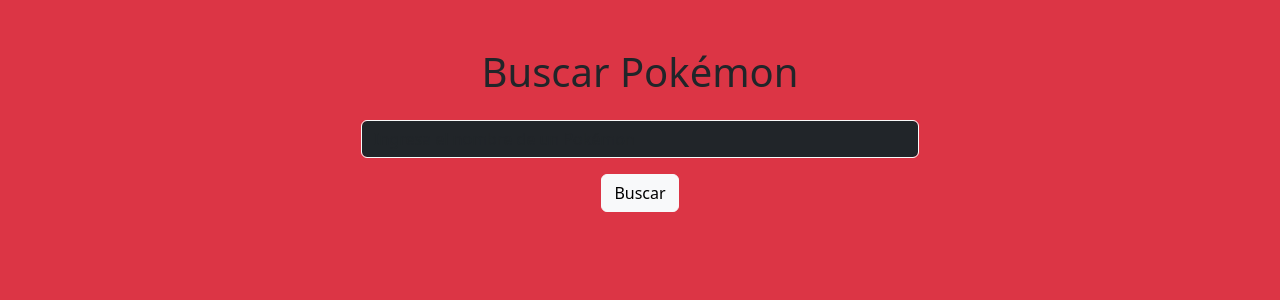
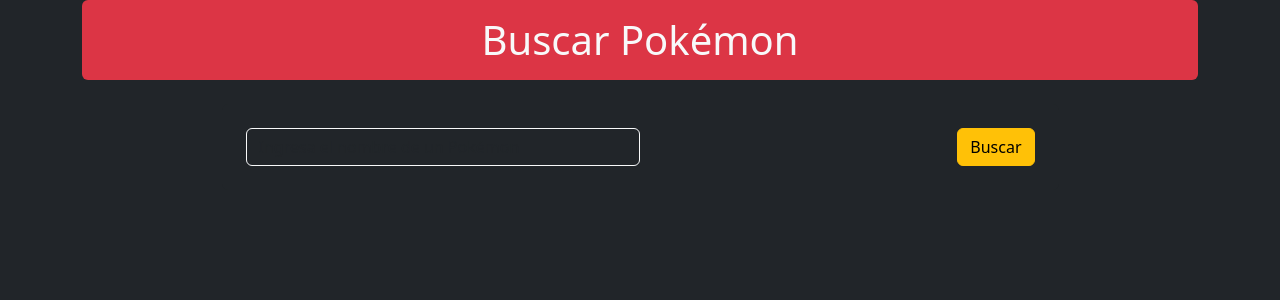
Before and after one commit to JesusNolasco35/POKEDEX, a Flask app: page / in a window 1280 px wide. Shown: the top 300 px of the page. Run offline with Flask 3, Linux system fonts and the light colour scheme.

Commit message:
funciona

```diff
--- a/app.py
+++ b/app.py
@@ -1,42 +1,46 @@
-from flask import Flask, render_template, request, redirect, url_for, flash
+from flask import Flask, render_template, redirect, url_for, request, jsonify, session, flash
 import requests
 
 API = "https://pokeapi.co/api/v2/pokemon/"
+app = Flask(__name__)
+app.secret_key = 'claveultramegasecreta'
 
-app = Flask(__name__)
-app.secret_key = '123456'
 
 @app.route('/')
 def index():
     return render_template('index.html')
 
-@app.route('/search', methods=['POST'])
-def search_pokemon():
-    pokemon_name = request.form.get('pokemon_name', '').lower().strip()
+
+@app.route('/buscarpokemon', methods=['POST'])
+def buscar_pokemon():
+    pokemon_name = request.form.get('pokemon_name', '').strip().lower()
 
     if not pokemon_name:
-        flash('Ingresa un nombre de Pokémon', 'warning')
-        return redirect(url_for('index'))
+        flash('Por favor, ingrese el nombre de un Pokémon.', 'error')
+        return redirect(url_for('inicio'))
 
+    try:
+        resp = requests.get(f"{API}{pokemon_name}")
 
-    resp = requests.get(f"{API}{pokemon_name}")
+        if resp.status_code == 200:
+            pokemon_data = resp.json()
 
-    if resp.status_code == 200:
-        pokemon_data = resp.json()
+            pokemon_info = {
+                'name': pokemon_data['name'].title(),
+                'id': pokemon_data['id'],
+                'height': pokemon_data['height'] / 10,
+                'weight': pokemon_data['weight'] / 10,
+                'sprites': pokemon_data['sprites']['front_default'],
+                'abilities': [ability['ability']['name'] for ability in pokemon_data['abilities']],
+            }
 
-        pokemon_info = {
-            'name': pokemon_name.title(),
-            'id': pokemon_data['id'],
-            'image': pokemon_data['sprites']['front_default'],
-            'height': pokemon_data['height'] / 10,
-            'weight': pokemon_data['weight'] / 10,
-            'abilities': [ability['ability']['name'].title() for ability in pokemon_data['abilities']]
-        }
-
-        return render_template('pokemon.html', pokemon=pokemon_info)
-    else:
-        flash(f'Pokémon "{pokemon_name}" no encontrado', 'danger')
-        return redirect(url_for('index'))
+            return render_template('pokemon.html', pokemon=pokemon_info)
+        else:
+            flash('Pokémon no encontrado. Intente nuevamente.', 'error')
+            return redirect(url_for('inicio'))
+    except requests.exceptions.RequestException:
+        flash('Error al buscar el pokemon.', 'error')
+        return redirect(url_for('inicio'))
 
 if __name__ == '__main__':
     app.run(debug=True)
--- a/templates/base.html
+++ b/templates/base.html
@@ -1,22 +1,21 @@
 <!DOCTYPE html>
 <html lang="es-mx">
-
 <head>
     <meta charset="UTF-8">
     <meta name="viewport" content="width=device-width, initial-scale=1.0">
-    <title>pokemon</title>
-    <link href="https://cdn.jsdelivr.net/npm/bootstrap@5.3.8/dist/css/bootstrap.min.css" rel="stylesheet"
-        integrity="sha384-sRIl4kxILFvY47J16cr9ZwB07vP4J8+LH7qKQnuqkuIAvNWLzeN8tE5YBujZqJLB" crossorigin="anonymous">
+    <title>POKEDEX</title>
+    <link href="https://cdn.jsdelivr.net/npm/bootstrap@5.3.8/dist/css/bootstrap.min.css" rel="stylesheet" integrity="sha384-sRIl4kxILFvY47J16cr9ZwB07vP4J8+LH7qKQnuqkuIAvNWLzeN8tE5YBujZqJLB" crossorigin="anonymous">
 </head>
 
-<body class="bg-danger">
-    <main class="container mt-5 text-center">
-    {% block content %}
+<body class="bg-dark text-white">
 
-    {% endblock %}
-    </main>
+<div class="container">
+    <div class="bg-dark">
+        {% block content %}
 
-</body>
+        {% endblock %}
+    </div>
+</div>
 
 
 
@@ -24,4 +23,9 @@
 
 
 
+
+
+
+
+</body>
 </html>
--- a/templates/index.html
+++ b/templates/index.html
@@ -2,7 +2,9 @@
 
 {% block content %}
 
-<h1 class="text-center mb-4">Buscar Pokémon</h1>
+<h1 class="text-center mb-4 bg-danger text-light p-3 rounded">
+    Buscar Pokémon
+</h1>
 
 {% with messages = get_flashed_messages(with_categories=true) %}
     {% if messages %}
@@ -12,17 +14,28 @@
     {% endif %}
 {% endwith %}
 
-<form action="{{ url_for('buscar_pokemon') }}" method="POST" class="text-center">
+<div class="bg-dark bg-opacity-25 rounded p-4 w-75 mx-auto">
 
+    <form action="{{ url_for('buscar_pokemon') }}" method="POST">
+
+        <!-- NOTA: Input alineado a la izquierda -->
         <input
             type="text"
             name="pokemon_name"
-        class="form-control mb-3 bg-dark text-white border-light w-50 mx-auto"
+            class="form-control bg-dark text-white border-light w-50 float-start"
             placeholder="Ingresa el nombre de un Pokémon"
         >
 
-    <button type="submit" class="btn btn-light">Buscar</button>
+        <!-- NOTA: Botón alineado a la derecha en la MISMA FILA -->
+        <button type="submit" class="btn btn-warning float-end">
+            Buscar
+        </button>
+
+        <!-- NOTA: Esto baja la siguiente línea y evita que se encimen -->
+        <div style="clear: both;"></div>
 
     </form>
 
+</div>
+
 {% endblock %}
```
Lines whose indentation alone changed are shown as unchanged.
